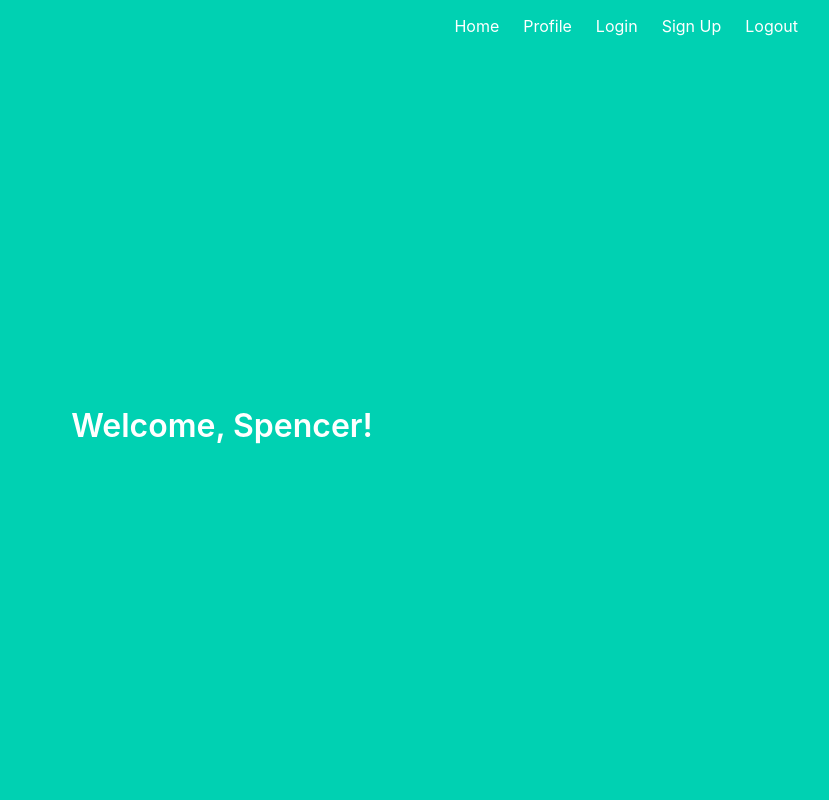
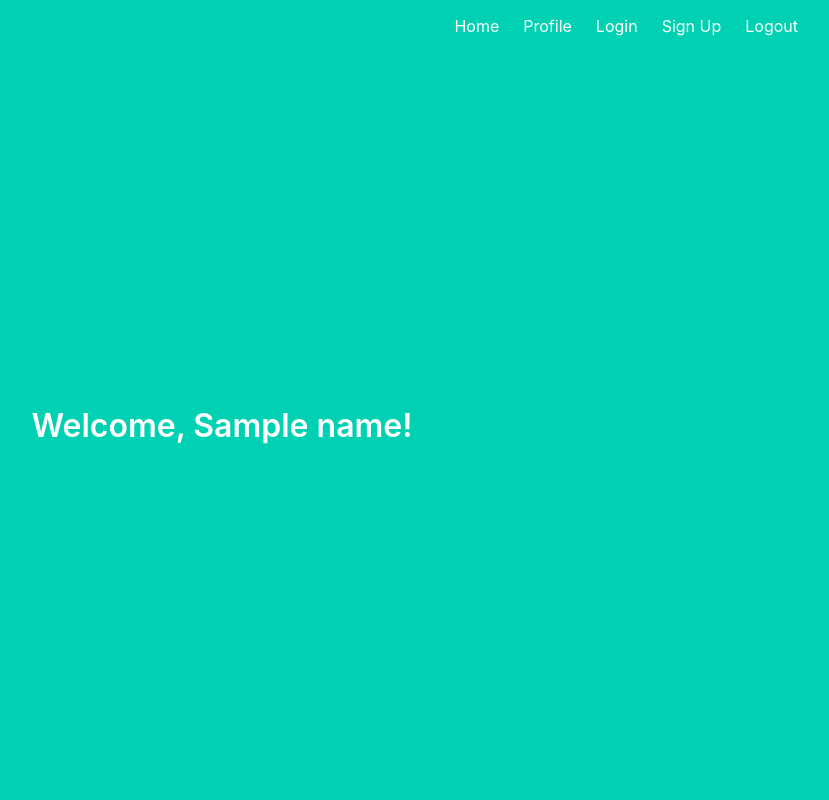
Before and after one commit to SpencerOfwiti/Flask-Login, a Python web app: template templates/profile.html in a window 1280 px wide. Shown: the whole page, without its empty margins (418-1247 px from the left). Run offline with Jinja, Linux system fonts and the light colour scheme; the template is opened without the code that fills it: most values are stand-ins (such as "Sample title", 1, 10 or a date in 2020).

Commit message:
Add user's name to call to action.

```diff
--- a/templates/profile.html
+++ b/templates/profile.html
@@ -2,6 +2,6 @@
 
 {% block content %}
 <h1 class="title">
-    Welcome, Spencer!
+    Welcome, {{ name }}!
 </h1>
 {% endblock %}
```
